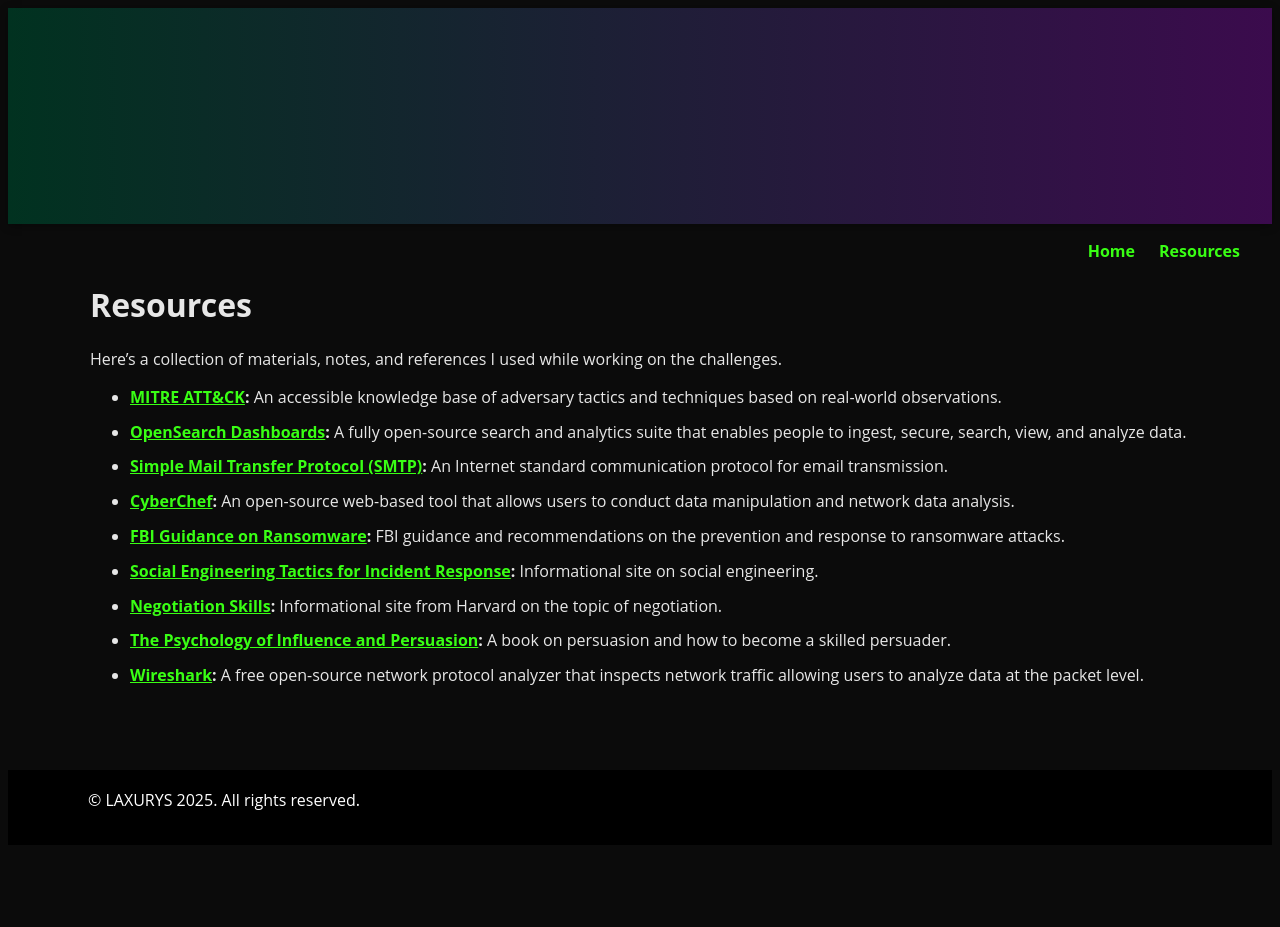
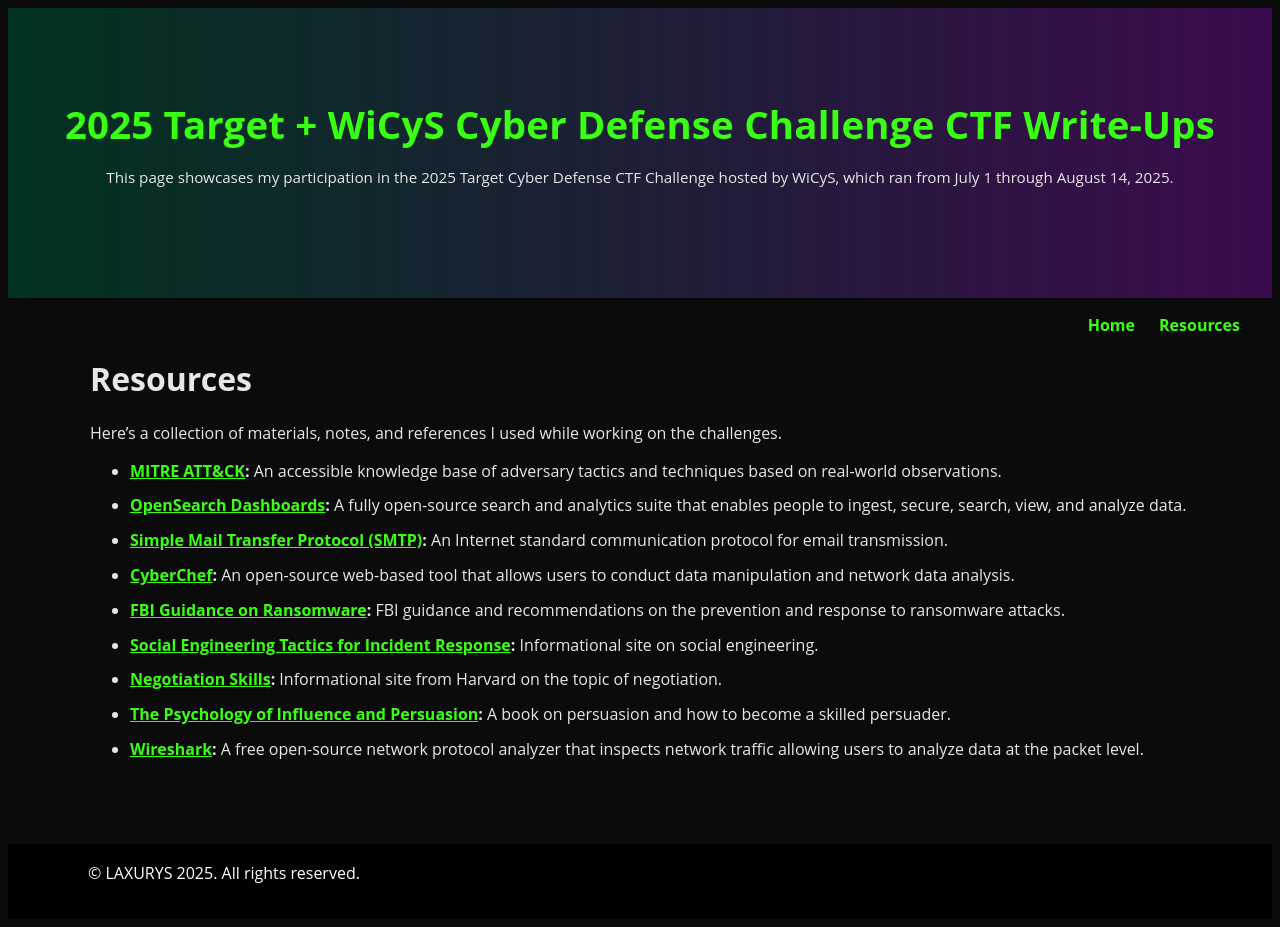
Before and after one commit to glsanclem/2025_wicys_target_ctf, a Jekyll site: the page built from resources.md, in a window 1280 px wide. Built offline with Jekyll 4.4.1, drawn with Linux system fonts in a browser that asks for light colours; before the commit the page ends 900 px from its top, so only the background shows below that.

Commit message:
Update resources.md

```diff
--- a/resources.md
+++ b/resources.md
@@ -1,7 +1,11 @@
 ---
 layout: default
-title: "Resources"
+title: "Your Page Title Here"
+hero:
+  heading: "2025 Target + WiCyS Cyber Defense Challenge CTF Write-Ups"
+  text: "This page showcases my participation in the 2025 Target Cyber Defense CTF Challenge hosted by WiCyS, which ran from July 1 through August 14, 2025."
 ---
+
 
 # Resources
 
```
